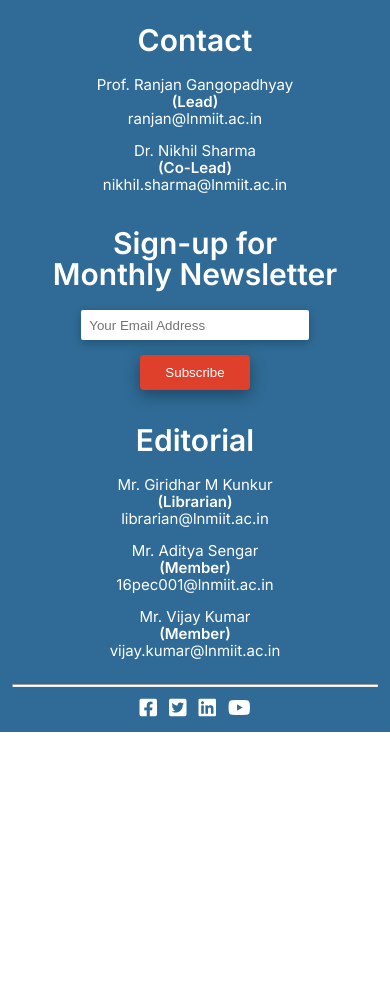
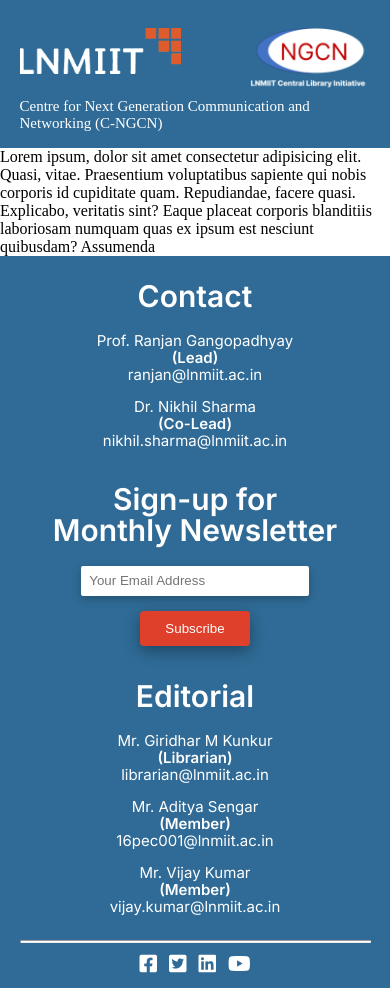
Before and after one commit to mr-kingshuk/Library-Blog, a plain HTML site: page index.html in a window 390 px wide. Before the commit the page ends 844 px from the top, so only its background shows below. Drawn offline with Linux system fonts and the light colour scheme.

Commit message:
header done

```diff
--- a/CSS/footer.css
+++ b/CSS/footer.css
@@ -22,8 +22,8 @@
     text-align: right;
 }
 
-.footer .information .header,
-.footer .information .header{
+.footer .information .title,
+.footer .information .title{
     font-family: 'Inter';
     font-style: normal;
     font-weight: 600;
@@ -56,7 +56,7 @@
     text-align: center;
 }
 
-.footer .information .newsletter .header{
+.footer .information .newsletter .title{
     display: block;
 }
 
@@ -135,4 +135,7 @@
         width: 80%;
         margin: auto;
     }
+    .footer{
+        padding: 25px 5% 2px 5%;
+     }
 }
--- /dev/null
+++ b/CSS/header.css
@@ -0,0 +1,53 @@
+*{
+    margin: 0;
+    padding: 0;
+    box-sizing: border-box;
+}
+
+header{
+    background-color: #2F6B96;
+   padding: 25px 3% 2px 3%;
+}
+
+header .images{
+    height: 8vh;
+    display: flex;
+    justify-content: space-between;
+    align-items: center;
+    margin-bottom: 5px;
+}
+
+header .images .logo{
+
+    height: 100%;
+}
+
+header .images .logo img{
+    height: 100%;
+}
+
+header .images .lnmiit img{
+    height: 75%;
+}
+
+header .title{
+    color: white;
+    padding-bottom: 10px;
+    font-size: 20px;
+    width: 90%;
+}
+
+@media only screen and (max-width: 740px){
+    header .title{
+        font-size: 15px;
+        width: 100%;
+        padding-bottom: 14px;
+    }
+    header{
+       padding: 25px 5% 2px 5%;
+    }
+    header .images .logo{
+
+        height: 90%;
+    }
+}
--- a/index.html
+++ b/index.html
@@ -14,22 +14,32 @@
 
     <!-- CSS Files  -->
     <link rel="stylesheet" href="CSS/footer.css">
+    <link rel="stylesheet" href="CSS/header.css">
 </head>
 
 <body>
-    <header>
-
+    <header >
+        <div class="images">
+            <div class="logo lnmiit"> <img src="Images/lnmiit-logo.png">
+            </div>
+            <div class="logo">
+                <img src="Images/other-logo.png">
+            </div>
+        </div>
+        <div class="title">
+            Centre for Next Generation Communication and Networking (C-NGCN)
+        </div>
     </header>
     <nav>
 
     </nav>
     <main>
-
+        Lorem ipsum, dolor sit amet consectetur adipisicing elit. Quasi, vitae. Praesentium voluptatibus sapiente qui nobis corporis id cupiditate quam. Repudiandae, facere quasi. Explicabo, veritatis sint? Eaque placeat corporis blanditiis laboriosam numquam quas ex ipsum est nesciunt quibusdam? Assumenda
     </main>
     <footer class="footer">
         <div class="information">
             <div class="contact">
-                <div class="header">Contact</div>
+                <div class="title">Contact</div>
                 <div class="member">
                     <div class="name">Prof. Ranjan Gangopadhyay</div>
                     <div class="position">(Lead)</div>
@@ -42,12 +52,12 @@
                 </div>
             </div>
             <div class="newsletter">
-                <label class = "header" for="fname">Sign-up for <br> Monthly Newsletter</label>
+                <label class = "title" for="fname">Sign-up for <br> Monthly Newsletter</label>
                 <input type="text" class = "field" id="fname" name="fname" placeholder="Your Email Address">
                 <button>Subscribe</button>
             </div>
             <div class="editorial-team">
-                <div class="header">Editorial</div>
+                <div class="title">Editorial</div>
                 <div class="member">
                     <div class="name">Mr. Giridhar M Kunkur</div>
                     <div class="position">(Librarian)</div>
```
Also changed, not shown: Images/lnmiit-logo.png (added), Images/other-logo.png (added).
